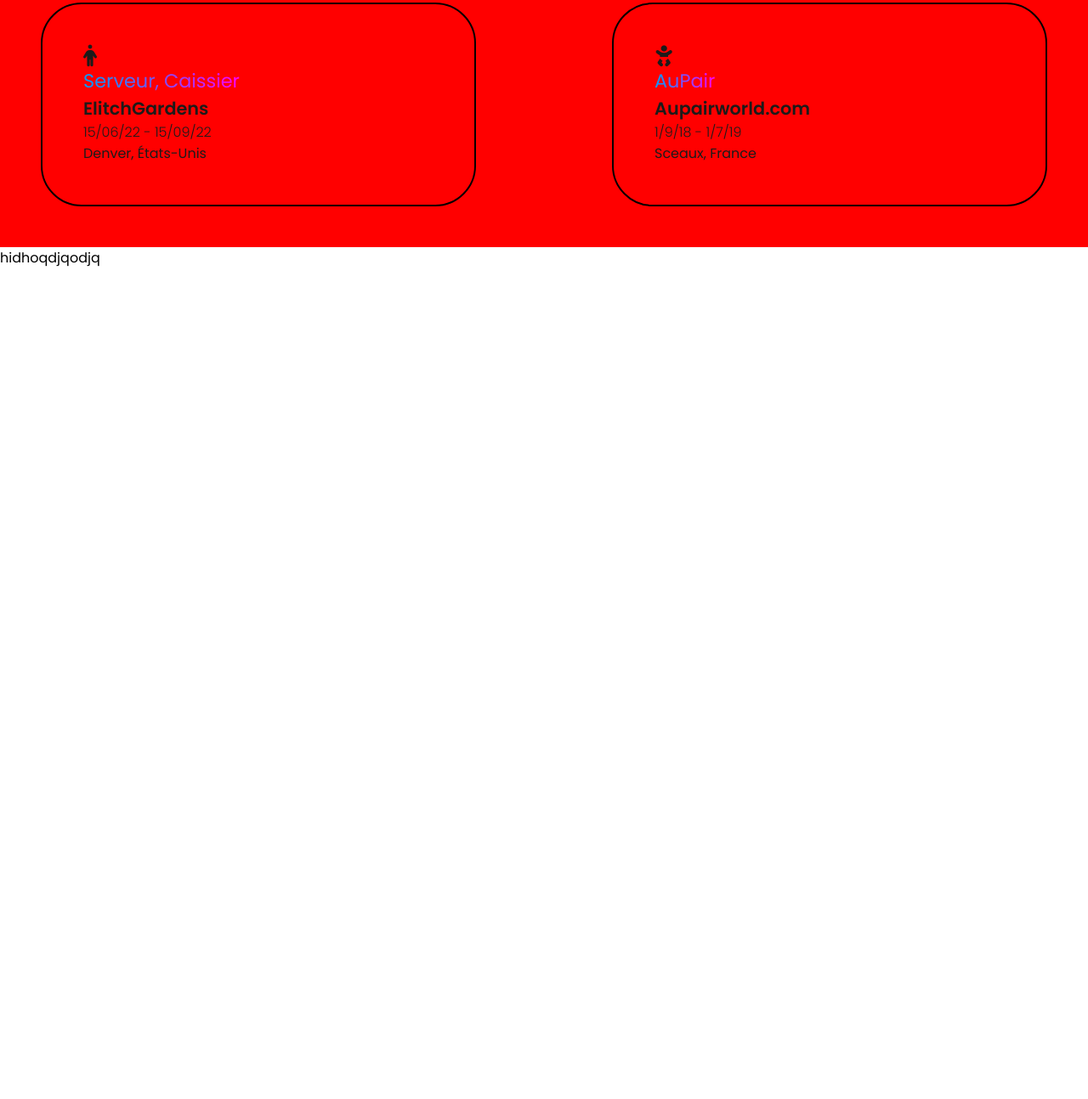
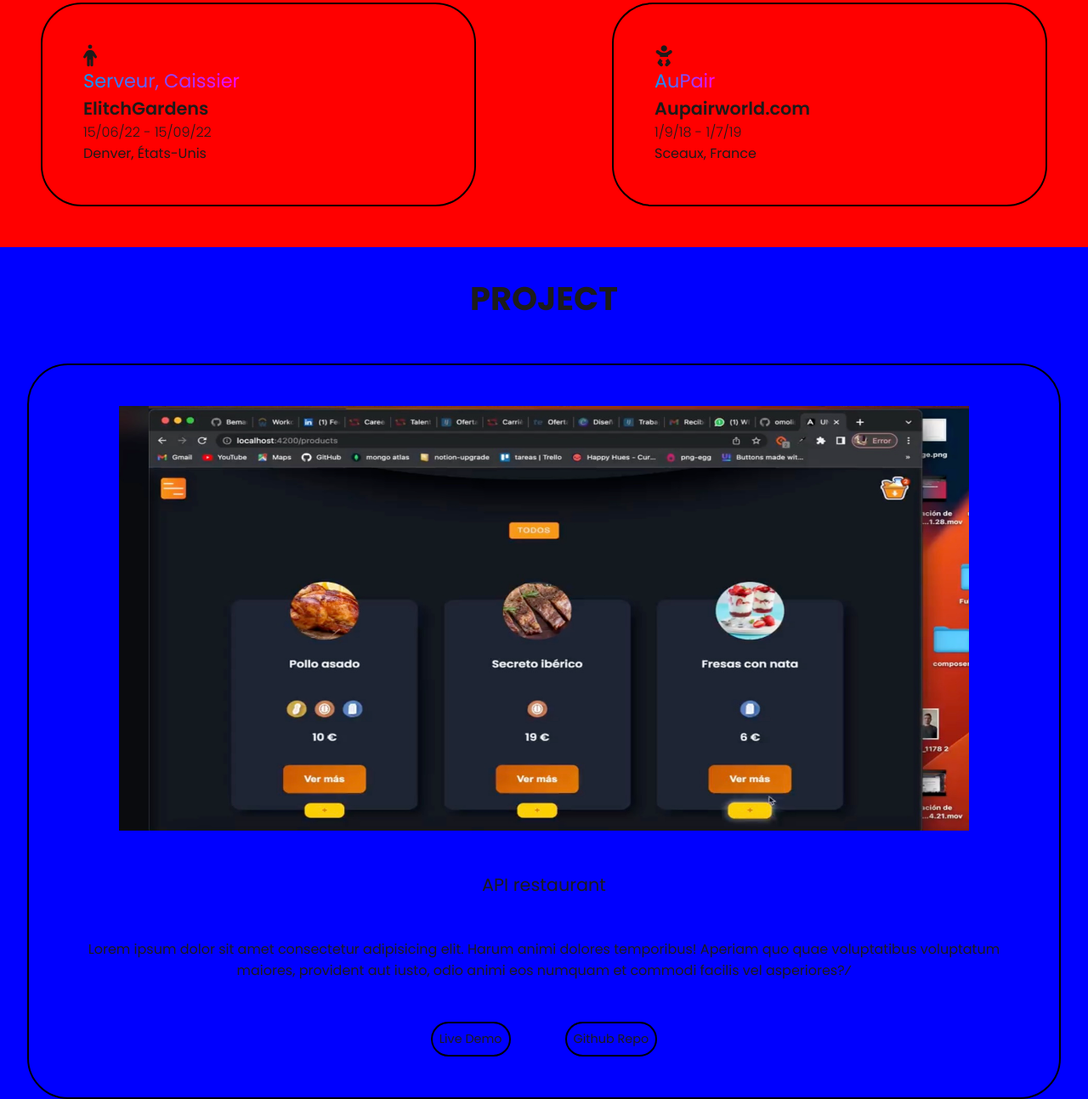
Before and after one commit to alejandrolamela/portfolio-cv, a plain HTML site: page index.html in a window 1280 px wide. Shown: the part 1334-2628 px from the top of the page at 85% size. Before the commit the page ends 1650 px from the top, so only its background shows below. Drawn offline with Linux system fonts and the light colour scheme.

Commit message:
created projects section

```diff
--- a/index.html
+++ b/index.html
@@ -113,6 +113,28 @@
 
     </section>
 
+    <section id="projects" class="projects">
+        <h2 class="section.title">PROJECT</h2>
+
+        <div class="project-grid">
+
+            <div class="project-card">
+                <img src="images/apiweb.jpg" alt="">
+                <h3>API restaurant</h3>
+                <p>Lorem ipsum dolor sit amet consectetur adipisicing elit. Harum animi dolores temporibus! Aperiam quo
+                    quae voluptatibus voluptatum maiores, provident aut iusto, odio animi eos numquam et commodi facilis
+                    vel asperiores?⁄</p>
+                    <div class="button-group">
+                        <div class="btn">Live Demo</div>
+                        <div class="btn">Github Repo</div>
+                    </div>
+            </div>
+        </div>
+
+    </section>
+
+
+
     <p>hidhoqdjqodjq</p>
 
 
--- a/style.css
+++ b/style.css
@@ -261,3 +261,69 @@
 .grid-card i{
     font-size: 1.6rem;
 }
+
+.projects{
+    background-color: blue;
+    display: flex;
+    flex-direction: column;
+    align-items: center;
+    justify-content: center;
+    padding: 2rem;
+}
+
+.projects h2{
+   text-align: center;
+  font-size: 2.4rem;
+  font-weight: 0.2rem;
+  opacity: 1;
+  margin-bottom: 3rem;
+}
+
+.projects-grid{
+    display: grid;
+    padding: 3rem;
+}
+
+.project-card{
+    border: 2px solid black;
+    border-radius: 3rem;
+    cursor: pointer;
+    display: flex;
+    flex-direction: column;
+    text-align: center;
+    justify-content: center;
+    gap: 3rem;
+    align-items:center;
+    padding: 3rem;
+}
+
+.project-card img{
+
+    width: 1000px;
+    height: 500px;
+
+}
+
+.project-card h3{
+     font-size: 1.3rem;
+    font-weight: 500;
+}
+
+.project-card:hover{
+    background-color: black;
+    color: white;
+    transform: translateY(-10px)scale(1.02);
+}
+
+.project-card:hover .btn{
+   border: 2px solid white;
+   color: white
+
+}
+
+.project-card:hover .btn:hover{
+   border: 2px solid white;
+   color: black;
+   background-color: white;
+
+}
```
Also changed, not shown: images/apiweb.jpg (added), 2 other files.
